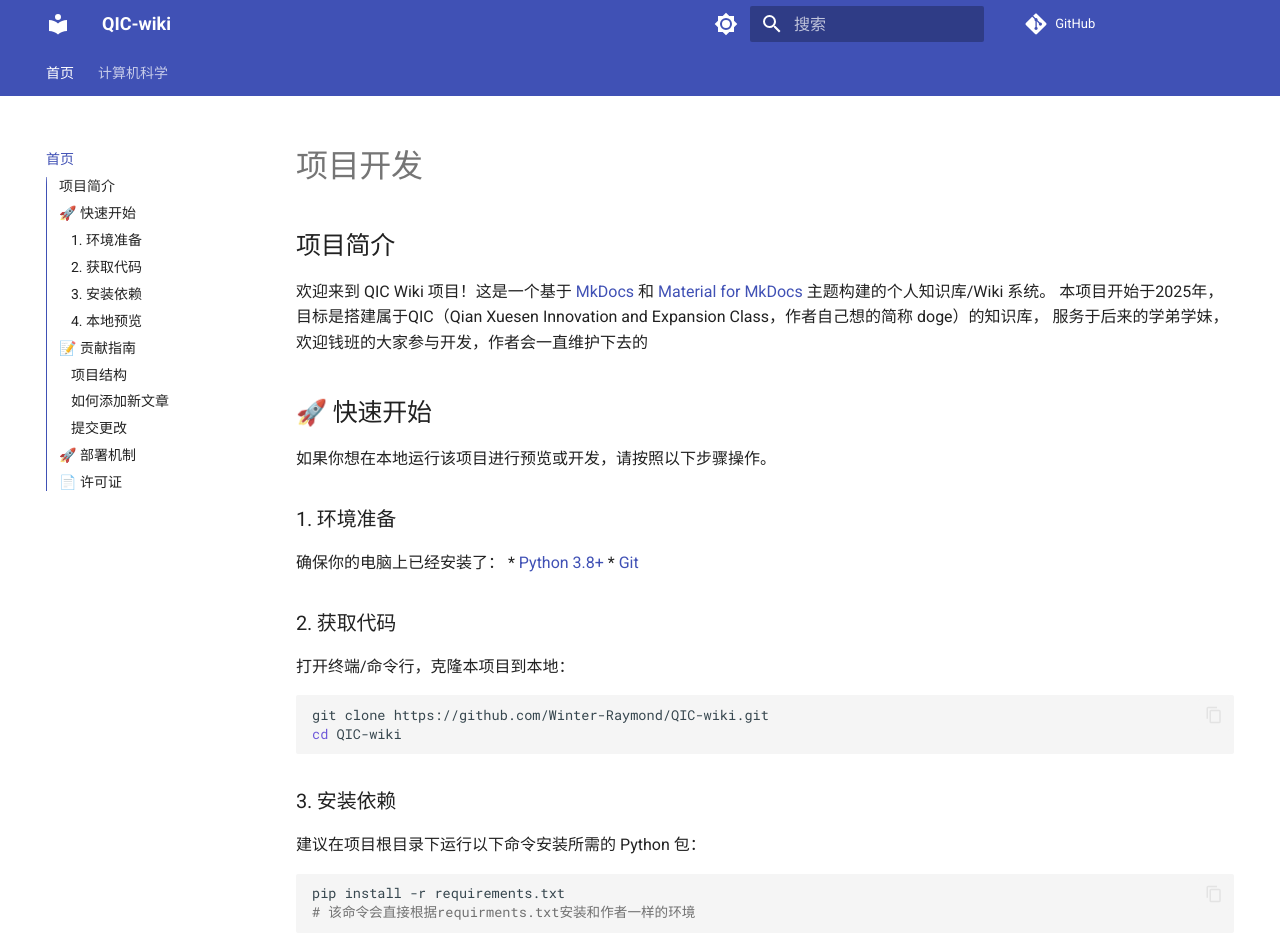
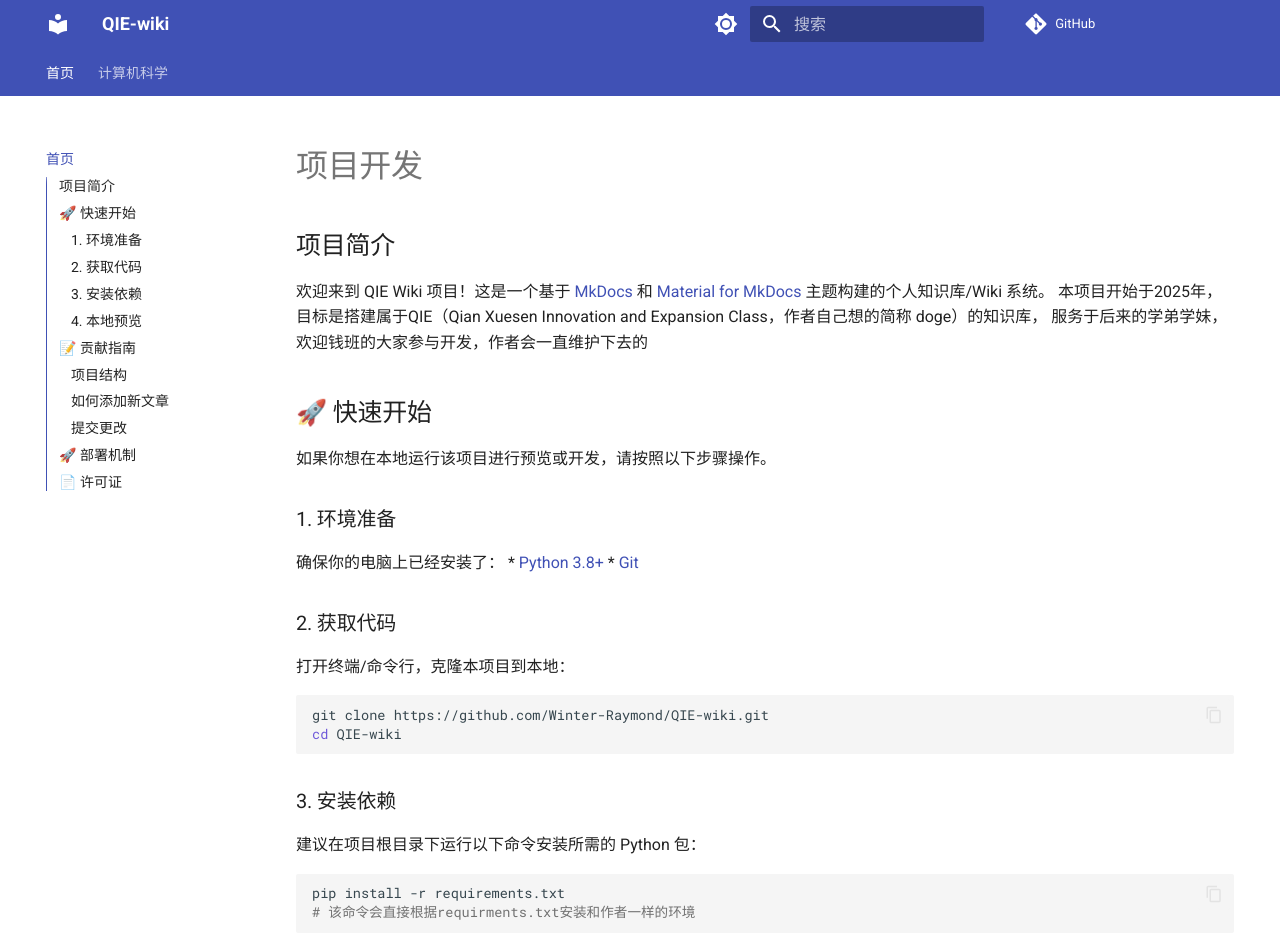
Before and after one commit to Winter-Raymond/QIC-wiki, an MkDocs documentation site: the page built from docs/index.md, in a window 1280 px wide and 1400 px high. Shown: the top 952 px of the window. Built offline with MkDocs 1.6.1 and Material for MkDocs 9.7.7, drawn with Linux system fonts in a browser that asks for light colours; comment, search, counter and statistics services are not loaded; some of the changed text lies outside the part shown.

Commit message:
docx:重新修改了仓库命名,增加了大物资料

````diff
--- a/docs/index.md
+++ b/docs/index.md
@@ -2,8 +2,8 @@
 
 ## 项目简介
 
-欢迎来到 QIC Wiki 项目！这是一个基于 [MkDocs](https://www.mkdocs.org/) 和 [Material for MkDocs](https://squidfunk.github.io/mkdocs-material/) 主题构建的个人知识库/Wiki 系统。
-本项目开始于2025年，目标是搭建属于QIC（Qian Xuesen Innovation and Expansion Class，作者自己想的简称 doge）的知识库，
+欢迎来到 QIE Wiki 项目！这是一个基于 [MkDocs](https://www.mkdocs.org/) 和 [Material for MkDocs](https://squidfunk.github.io/mkdocs-material/) 主题构建的个人知识库/Wiki 系统。
+本项目开始于2025年，目标是搭建属于QIE（Qian Xuesen Innovation and Expansion Class，作者自己想的简称 doge）的知识库，
 服务于后来的学弟学妹，欢迎钱班的大家参与开发，作者会一直维护下去的
 
 ## 🚀 快速开始
@@ -21,8 +21,8 @@
 打开终端/命令行，克隆本项目到本地：
 
 ```bash
-git clone https://github.com/Winter-Raymond/QIC-wiki.git
-cd QIC-wiki
+git clone https://github.com/Winter-Raymond/QIE-wiki.git
+cd QIE-wiki
 ```
 
 ### 3. 安装依赖
@@ -49,7 +49,7 @@ mkdocs serve
 
 ## 📝 贡献指南
 
-我们非常欢迎你为 QIC Wiki 添加内容！
+我们非常欢迎你为 QIE Wiki 添加内容！
 
 ### 项目结构
 
@@ -96,7 +96,7 @@ git push
 本项目使用 **GitHub Actions** 进行自动部署。
 
 *   **自动构建**：每当你将代码 `push` 到 `master` (或 `main`) 分支时，GitHub Actions 会自动触发构建流程。但是按照规范提交，一般会提交再新分支上，这时候由作者审核提交后，再把相关分支合并到主分支才能再在线网站看到变化。
-*   **发布页面**：构建完成的内容会自动发布到 `gh-pages` 分支，并更新在线网站，该在线网页地址为：https://winter-raymond.github.io/QIC-wiki/
+*   **发布页面**：构建完成的内容会自动发布到 `gh-pages` 分支，并更新在线网站，该在线网页地址为：https://winter-raymond.github.io/QIE-wiki/
 *   **无需手动操作**：请勿手动运行 `mkdocs gh-deploy`，让 CI/CD 自动处理即可。
 
 ## 📄 许可证
--- a/mkdocs.yml
+++ b/mkdocs.yml
@@ -1,6 +1,6 @@
-site_name: QIC-wiki
-site_url: https://yourname.github.io/wiki/
-repo_url: https://github.com/yourname/wiki
+site_name: QIE-wiki
+site_url: https://Winter-Raymond.github.io/QIE-wiki/
+repo_url: https://github.com/Winter-Raymond/QIE-wiki.git
 edit_uri: edit/main/docs/
 
 theme:
@@ -46,4 +46,4 @@ extra_javascript:
 nav:
   - 首页: index.md
   - 计算机科学:
-      - 我的新文章: 计算机科学/python/基础使用.md
+      - python基础: 计算机科学/python/基础使用.md
````
Also changed, not shown: README.md (+6 -6 lines), git规范操作.md (+1 -1 lines), 4 other files.
